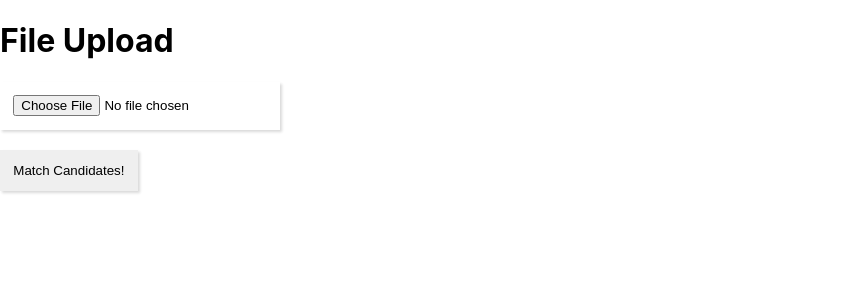
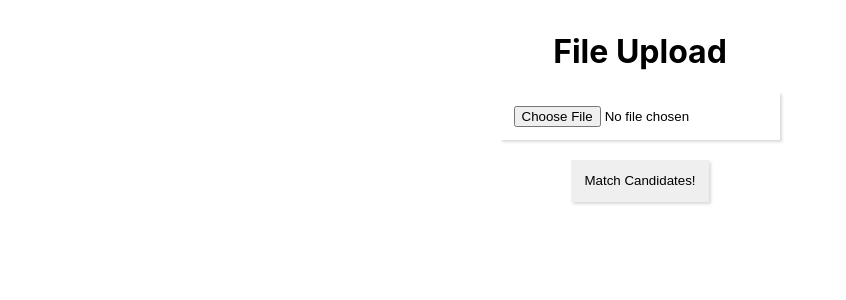
Before and after one commit to Riyabelle25/PodMatcher, a React (Create React App) app in the folder react-client/: page / in a window 1280 px wide. Shown: the top 300 px of the page, without its empty margins (0-846 px from the left). Built offline with nearby package versions, Linux system fonts and the light colour scheme.

Commit message:
package.json commit

```diff
--- a/react-client/package.json
+++ b/react-client/package.json
@@ -3,6 +3,9 @@
   "version": "0.1.0",
   "private": true,
   "dependencies": {
+    "@emotion/react": "^11.7.1",
+    "@emotion/styled": "^11.6.0",
+    "@mui/material": "^5.4.0",
     "@testing-library/jest-dom": "^5.16.2",
     "@testing-library/react": "^12.1.2",
     "@testing-library/user-event": "^13.5.0",
--- a/react-client/src/index.css
+++ b/react-client/src/index.css
@@ -1,5 +1,8 @@
 body {
-  margin: 0;
+  margin: 2em 4em;
+  /* display: flex; */
+  justify-content: center;
+  text-align: center;
   font-family: -apple-system, BlinkMacSystemFont, 'Segoe UI', 'Roboto', 'Oxygen',
     'Ubuntu', 'Cantarell', 'Fira Sans', 'Droid Sans', 'Helvetica Neue',
     sans-serif;
```
Also changed, not shown: 1 other file (tests, documents, lock files or other folders).
